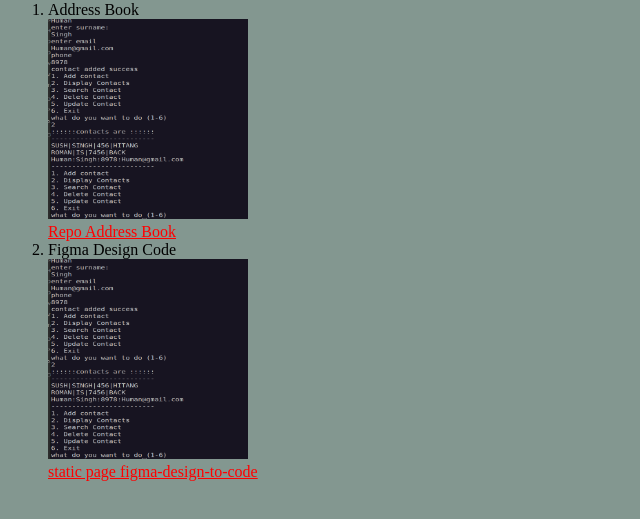
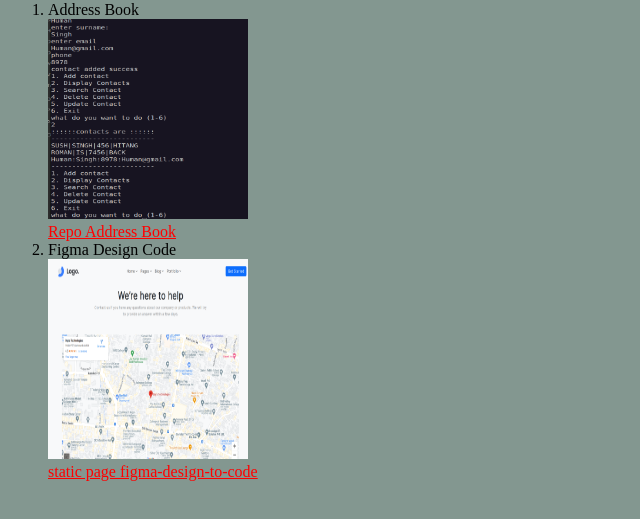
Before and after one commit to human-auz/Human_intern_projects.io, a plain HTML site: page index.html in a window 1280 px wide. Shown: the part 79-598 px from the top of the page, without its empty margins (0-640 px from the left). Drawn offline with Linux system fonts and the light colour scheme.

Commit message:
Update index.html

```diff
--- a/index.html
+++ b/index.html
@@ -20,7 +20,7 @@
 
     </li>
         <li>Figma Design Code<br>
-            <img src="address_book.png" alt="FAVICON" title= "Address Book " width ="200" height ="200" ></a>
+            <img src="staticPage.png" alt="FAVICON" title= "Address Book " width ="200" height ="200" ></a>
             <br>
         <a href="https://human-auz.github.io/humanauz.io/">static page figma-design-to-code </a>
     </li>
```
